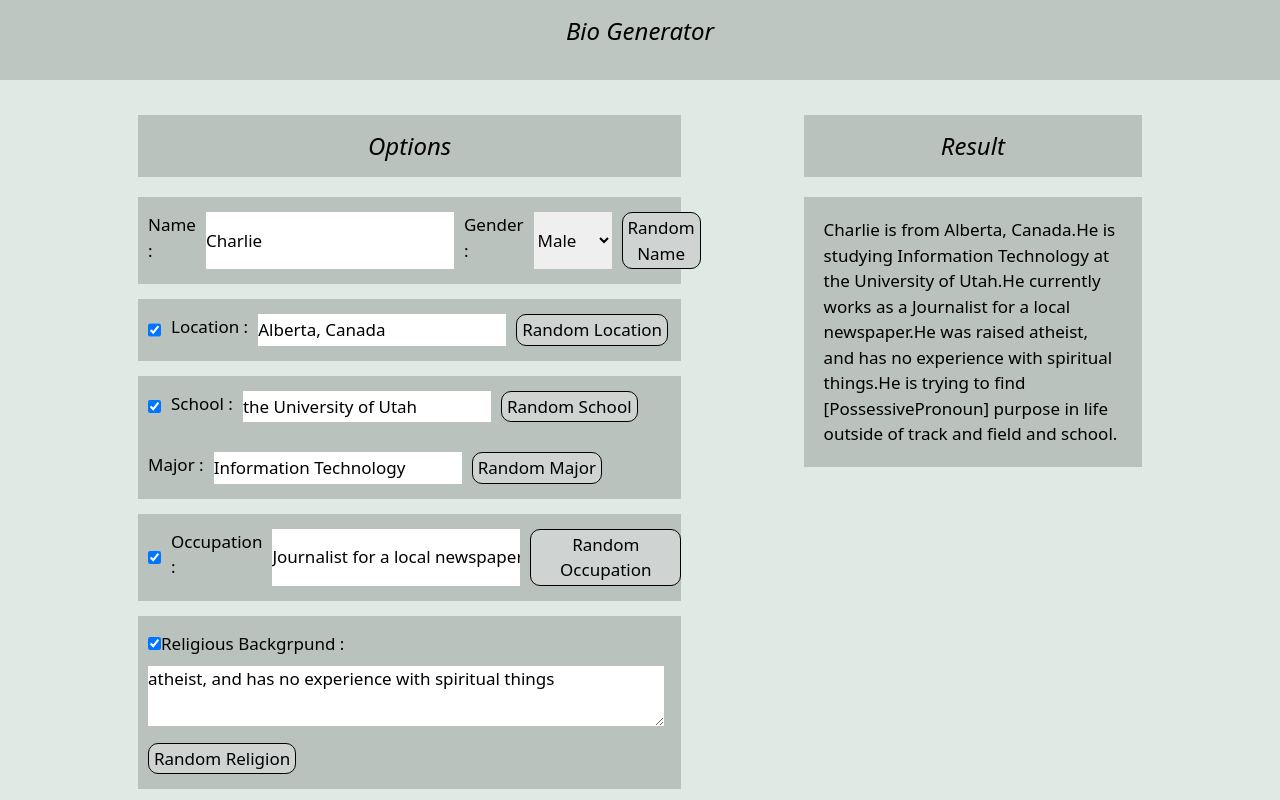
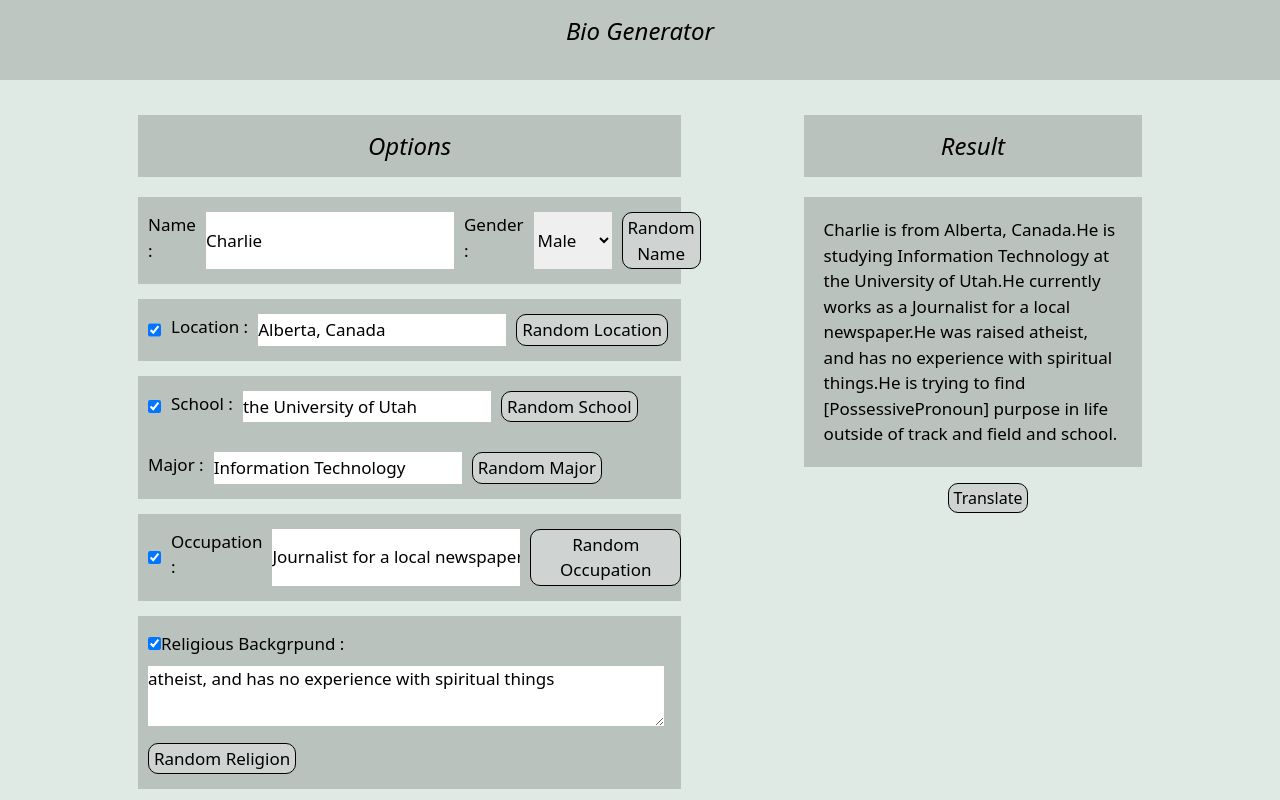
Before and after one commit to SudhirPC/Bio_Generator, a React (Create React App) app in the folder Bio_generator/: page / in a window 1280 px wide. Shown: the top 800 px of the page. Built offline with nearby package versions, Linux system fonts and the light colour scheme.

Commit message:
google translator done and the logo of app changed

```diff
--- a/Bio_generator/public/index.html
+++ b/Bio_generator/public/index.html
@@ -2,7 +2,7 @@
 <html lang="en">
   <head>
     <meta charset="utf-8" />
-    <link rel="icon" href="%PUBLIC_URL%/favicon.ico" />
+    <link rel="icon" href="profile.png" />
     <meta name="viewport" content="width=device-width, initial-scale=1" />
     <meta name="theme-color" content="#000000" />
     <meta
--- a/Bio_generator/src/Components/Main.jsx
+++ b/Bio_generator/src/Components/Main.jsx
@@ -19,6 +19,8 @@ export const Main = () => {
   const [enteredOccupation, setenteredOccupation] = useState(true);
   const [religiousback, setreligiousback] = useState(true);
   const [reason4Meet, setreason4Meet] = useState(true);
+  const [translate, settranslate] = useState("");
+  const [newtranslate, setnewtranslate] = useState("");
 
   const handleGender = (e) => {
     console.log("gender:", e.target.value);
@@ -47,7 +49,36 @@ export const Main = () => {
   const handleCheck = (e, setfun) => {
     e.target.checked ? setfun(true) : setfun(false);
   };
+  const handletrnaslate = () => {
+    let translatedstring = document.getElementById("demo").innerHTML;
+    // settranslate(translatedstring);
+    async function translateText() {
+      try {
+        let input = translatedstring;
+        let res = await fetch("https://libretranslate.de/translate", {
+          method: "POST",
+          body: JSON.stringify({
+            q: input,
+            source: "en",
+            target: "hi",
+            format: "text",
+          }),
+          headers: {
+            "Content-Type": "application/json",
+          },
+        });
 
+        let data = await res.json();
+        // console.log("data",data);
+
+        setnewtranslate(data.translatedText);
+      } catch (err) {
+        console.log("err:", err);
+      }
+    }
+    translateText();
+  };
+  console.log(newtranslate);
   return (
     <div className="container">
       {/* ------------------------- Options  Div---------------------------*/}
@@ -259,7 +290,7 @@ export const Main = () => {
             <h1>Result</h1>
           </i>
         </h1>
-        <div style={{ padding: "20px" }} className="option-div-child">
+        <div id="demo" style={{ padding: "20px" }} className="option-div-child">
           {enteredlocation
             ? `${data.name} is from ${data.location}.`
             : `You are teaching ${data.name}. `}
@@ -273,6 +304,8 @@ export const Main = () => {
             : null}
           {reason4Meet ? `${gender} ${data.reasonForMeeting}.` : null}
         </div>
+        <button className="ml-36 mt-4 mb-1 "onClick={handletrnaslate}>Translate</button>
+        {newtranslate? <div style={{ padding: "20px" }} className="option-div-child"><h1>{newtranslate}</h1></div>:null}
       </div>
     </div>
   );
```
Also changed, not shown: Bio_generator/public/profile.png (added).
